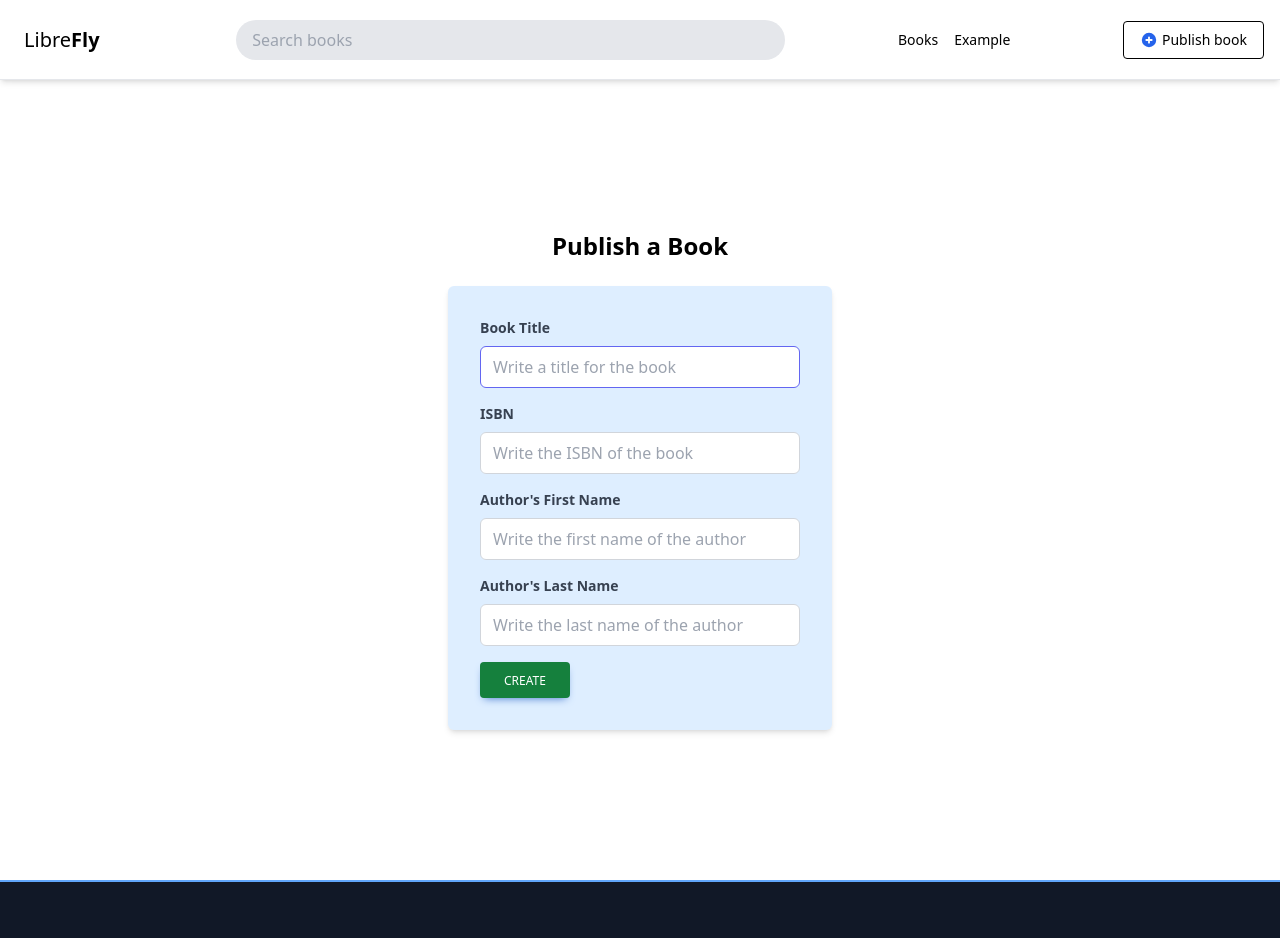
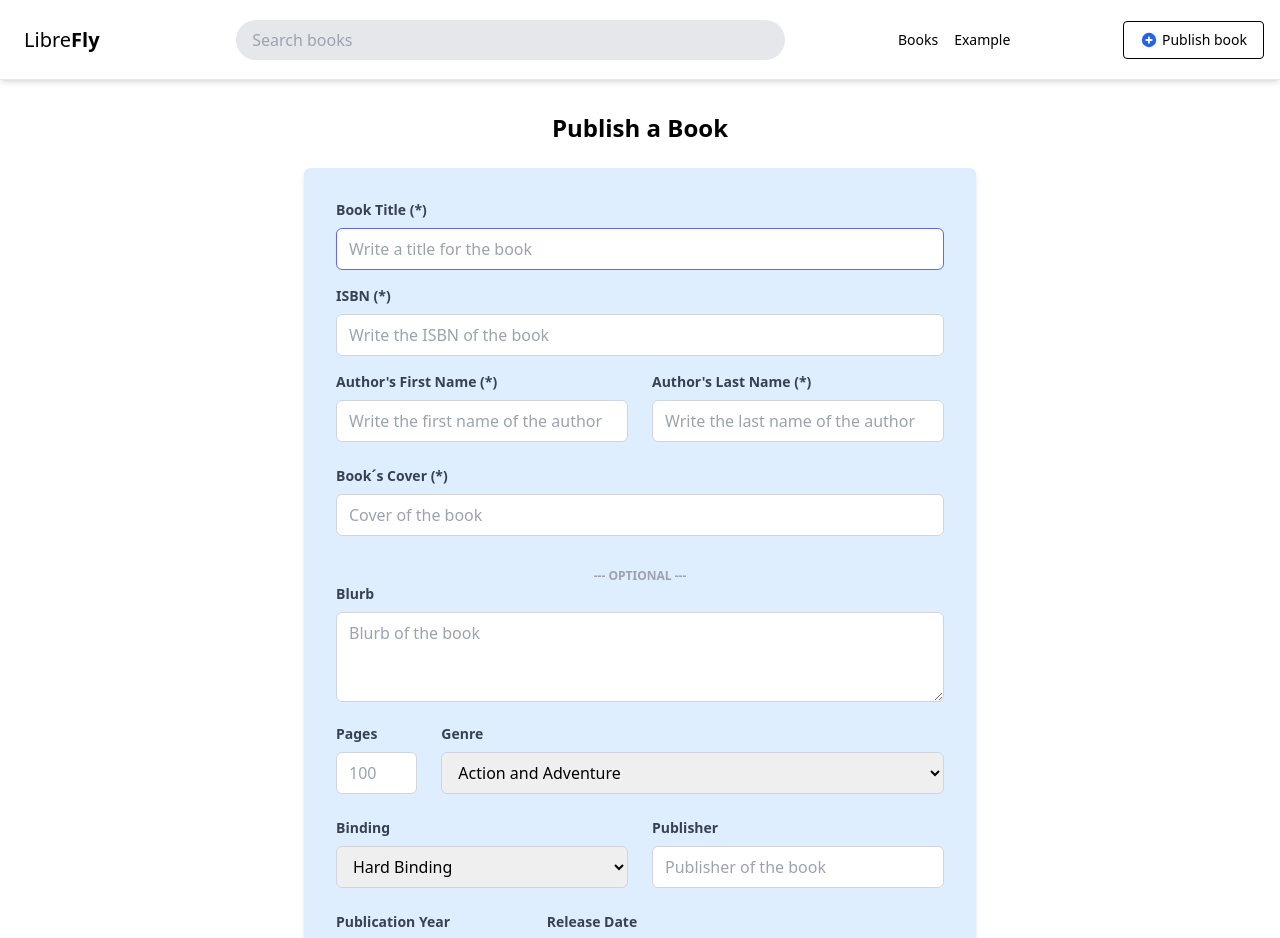
Before and after one commit to AJ-Romera/librefly-client, a React (Vite) app: page /new-book in a window 1280 px wide. Shown: the top 938 px of the page. Built offline with nearby package versions, Linux system fonts and the light colour scheme.

Commit message:
CHNG: Adds All the Form Imputs, Selects, etc of a Book

```diff
--- a/src/components/BookForm.tsx
+++ b/src/components/BookForm.tsx
@@ -5,6 +5,7 @@ import { toast } from "react-toastify";
 import { useNavigate, useParams } from "react-router-dom";
 
 type InputChange = ChangeEvent<HTMLInputElement | HTMLTextAreaElement>;
+type SelectChange = ChangeEvent<HTMLSelectElement>;
 type FormChange = FormEvent<HTMLFormElement>;
 
 const BookForm = () => {
@@ -16,9 +17,14 @@ const BookForm = () => {
     isbn: "",
     author_first_name: "",
     author_last_name: "",
+    cover: "",
   });
 
   const handleInputChange = (e: InputChange) => {
+    setBook({ ...book, [e.target.name]: e.target.value });
+  };
+
+  const handleSelectChange = (e: SelectChange) => {
     setBook({ ...book, [e.target.name]: e.target.value });
   };
 
@@ -43,8 +49,34 @@ const BookForm = () => {
   const getBook = async (id: string) => {
     try {
       const response = await bookService.getBook(id);
-      const { name, isbn, author_first_name, author_last_name } = response.data;
-      setBook({ name, isbn, author_first_name, author_last_name });
+      const {
+        name,
+        isbn,
+        author_first_name,
+        author_last_name,
+        cover,
+        blurb,
+        genre,
+        pages,
+        publisher,
+        binding,
+        year_of_publication,
+        release_date,
+      } = response.data;
+      setBook({
+        name,
+        isbn,
+        author_first_name,
+        author_last_name,
+        cover,
+        blurb,
+        genre,
+        pages,
+        publisher,
+        binding,
+        year_of_publication,
+        release_date,
+      });
     } catch (error) {
       console.error({ message: "Error: No book found with the given id" });
     }
@@ -57,13 +89,13 @@ const BookForm = () => {
   }, []);
 
   return (
-    <div className="flex justify-center items-center h-screen w-full">
+    <div className="flex justify-center items-center h-full w-full">
       <div className="container mx-auto py-8">
         <h2 className="text-2xl font-bold mb-6 text-center">
-          {params.id ? <h3>Edit Book</h3> : <h3>Publish a Book</h3>}
+          {params.id ? "Edit Book" : "Publish a Book"}
         </h2>
         <form
-          className="w-full max-w-sm mx-auto p-8 rounded-md shadow-md bg-blue-300/30"
+          className="w-full max-w-sm lg:max-w-2xl mx-auto p-8 rounded-md shadow-md bg-blue-300/30"
           id="form"
           onSubmit={handleSubmit}
         >
@@ -72,7 +104,7 @@ const BookForm = () => {
               className="block text-gray-700 text-sm font-bold mb-2"
               htmlFor="book-title"
             >
-              Book Title
+              Book Title (*)
             </label>
             <input
               className="w-full px-3 py-2 border border-gray-300 rounded-md focus:outline-none focus:border-indigo-500"
@@ -86,12 +118,13 @@ const BookForm = () => {
               onChange={handleInputChange}
             />
           </div>
+
           <div className="mb-4">
             <label
               className="block text-gray-700 text-sm font-bold mb-2"
               htmlFor="isbn"
             >
-              ISBN
+              ISBN (*)
             </label>
             <input
               className="w-full px-3 py-2 border border-gray-300 rounded-md focus:outline-none focus:border-indigo-500"
@@ -104,12 +137,14 @@ const BookForm = () => {
               onChange={handleInputChange}
             />
           </div>
-          <div className="mb-4">
+
+          <div className="flex flex-wrap -mx-3 mb-6">
+            <div className="w-full md:w-1/2 px-3 mb-6 md:mb-0">
               <label
                 className="block text-gray-700 text-sm font-bold mb-2"
                 htmlFor="author_first_name"
               >
-              Author's First Name
+                Author's First Name (*)
               </label>
               <input
                 className="w-full px-3 py-2 border border-gray-300 rounded-md focus:outline-none focus:border-indigo-500"
@@ -121,12 +156,12 @@ const BookForm = () => {
                 onChange={handleInputChange}
               />
             </div>
-          <div className="mb-4">
+            <div className="w-full md:w-1/2 px-3">
               <label
                 className="block text-gray-700 text-sm font-bold mb-2"
                 htmlFor="author_last_name"
               >
-              Author's Last Name
+                Author's Last Name (*)
               </label>
               <input
                 className="w-full px-3 py-2 border border-gray-300 rounded-md focus:outline-none focus:border-indigo-500"
@@ -139,6 +174,189 @@ const BookForm = () => {
                 onChange={handleInputChange}
               />
             </div>
+          </div>
+
+          <div className="mb-4">
+            <label
+              className="block text-gray-700 text-sm font-bold mb-2"
+              htmlFor="cover"
+            >
+              Book´s Cover (*)
+            </label>
+            <input
+              className="w-full px-3 py-2 border border-gray-300 rounded-md focus:outline-none focus:border-indigo-500"
+              id="cover"
+              type="text"
+              name="cover"
+              value={book.cover}
+              placeholder="Cover of the book"
+              required
+              onChange={handleInputChange}
+            />
+          </div>
+
+          <span className="flex items-center justify-center text-gray-400 text-xs font-semibold pt-4">
+            --- OPTIONAL ---
+          </span>
+
+          <div className="mb-4">
+            <label
+              className="block text-gray-700 text-sm font-bold mb-2"
+              htmlFor="blurb"
+            >
+              Blurb
+            </label>
+            <textarea
+              className="w-full px-3 py-2 border border-gray-300 rounded-md focus:outline-none focus:border-indigo-500"
+              id="blurb"
+              rows={3}
+              name="blurb"
+              value={book.blurb}
+              placeholder="Blurb of the book"
+              onChange={handleInputChange}
+            />
+          </div>
+
+          <div className="flex flex-wrap -mx-3 mb-6">
+            <div className="w-full md:w-2/12 px-3 mb-6 md:mb-0">
+              <label
+                className="block text-gray-700 text-sm font-bold mb-2"
+                htmlFor="pages"
+              >
+                Pages
+              </label>
+              <input
+                className="w-full px-3 py-2 border border-gray-300 rounded-md focus:outline-none focus:border-indigo-500"
+                id="pages"
+                type="number"
+                name="pages"
+                value={book.pages}
+                placeholder="100"
+                onChange={handleInputChange}
+              />
+            </div>
+            <div className="w-full md:w-10/12 px-3 mb-6 md:mb-0">
+              <label
+                className="block text-gray-700 text-sm font-bold mb-2"
+                htmlFor="genre"
+              >
+                Genre
+              </label>
+              <div className="relative">
+                <select
+                  className="w-full px-3 py-2 border border-gray-300 rounded-md focus:outline-none focus:border-indigo-500 focus:bg-white"
+                  id="genre"
+                  name="genre"
+                  value={book.genre}
+                  placeholder="Genre of the book"
+                  onChange={handleSelectChange}
+                >
+                  <option>Action and Adventure</option>
+                  <option>Classics</option>
+                  <option>Comic Book or Graphic Novel</option>
+                  <option>Detective and Mystery</option>
+                  <option>Fantasy</option>
+                  <option>Historical Fiction</option>
+                  <option>Horror</option>
+                  <option>Literary Fiction</option>
+                  <option>Romance</option>
+                  <option>Science Fiction (Sci-Fi)</option>
+                  <option>Short Stories</option>
+                  <option>Suspense and Thrillers</option>
+                  <option>Women's Fiction</option>
+                  <option>Biographies and Autobiographies</option>
+                  <option>Cookbooks</option>
+                  <option>Essays</option>
+                  <option>History</option>
+                  <option>Memoir</option>
+                  <option>Poetry</option>
+                  <option>Self-Help</option>
+                  <option>True Crime</option>
+                </select>
+              </div>
+            </div>
+          </div>
+
+          <div className="flex flex-wrap -mx-3 mb-6">
+            <div className="w-full md:w-1/2 px-3 mb-6 md:mb-0">
+              <label
+                className="block text-gray-700 text-sm font-bold mb-2"
+                htmlFor="binding"
+              >
+                Binding
+              </label>
+              <div className="relative">
+                <select
+                  className="w-full px-3 py-2 border border-gray-300 rounded-md focus:outline-none focus:border-indigo-500 focus:bg-white"
+                  id="binding"
+                  name="binding"
+                  value={book.binding}
+                  placeholder="Binding of the book"
+                  onChange={handleSelectChange}
+                >
+                  <option>Hard Binding</option>
+                  <option>Soft Binding</option>
+                  <option>Pocket Edition</option>
+                  <option>Ebook</option>
+                </select>
+              </div>
+            </div>
+            <div className="w-full md:w-1/2 px-3">
+              <label
+                className="block text-gray-700 text-sm font-bold mb-2"
+                htmlFor="publisher"
+              >
+                Publisher
+              </label>
+              <input
+                className="w-full px-3 py-2 border border-gray-300 rounded-md focus:outline-none focus:border-indigo-500"
+                id="publisher"
+                type="text"
+                name="publisher"
+                value={book.publisher}
+                placeholder="Publisher of the book"
+                onChange={handleInputChange}
+              />
+            </div>
+          </div>
+
+          <div className="flex flex-wrap -mx-3 mb-6">
+            <div className="w-full md:w-2/6 px-3 mb-6 md:mb-0">
+              <label
+                className="block text-gray-700 text-sm font-bold mb-2"
+                htmlFor="year_of_publication"
+              >
+                Publication Year
+              </label>
+              <input
+                className="w-full px-3 py-2 border border-gray-300 rounded-md focus:outline-none focus:border-indigo-500"
+                id="year_of_publication"
+                type="number"
+                name="year_of_publication"
+                value={book.year_of_publication}
+                placeholder="2023"
+                onChange={handleInputChange}
+              />
+            </div>
+            <div className="w-full md:w-2/3 px-3 mb-6 md:mb-0">
+              <label
+                className="block text-gray-700 text-sm font-bold mb-2"
+                htmlFor="release_date"
+              >
+                Release Date
+              </label>
+              <input
+                className="w-full px-3 py-2 border border-gray-300 rounded-md focus:outline-none focus:border-indigo-500"
+                id="release_date"
+                type="text"
+                name="release_date"
+                value={book.release_date}
+                placeholder="Release Date of the Book"
+                onChange={handleInputChange}
+              />
+            </div>
+          </div>
+
           {params.id ? (
             <button className="bg-green-500 inline-block rounded bg-primary px-6 pt-2.5 pb-2 text-xs font-medium uppercase leading-normal text-white shadow-[0_4px_9px_-4px_#3b71ca] transition duration-150 ease-in-out hover:bg-primary-600 hover:shadow-[0_8px_9px_-4px_rgba(59,113,202,0.3),0_4px_18px_0_rgba(59,113,202,0.2)] focus:bg-primary-600 focus:shadow-[0_8px_9px_-4px_rgba(59,113,202,0.3),0_4px_18px_0_rgba(59,113,202,0.2)] focus:outline-none focus:ring-0 active:bg-primary-700 active:shadow-[0_8px_9px_-4px_rgba(59,113,202,0.3),0_4px_18px_0_rgba(59,113,202,0.2)]">
               Update
@@ -148,12 +366,6 @@ const BookForm = () => {
               Create
             </button>
           )}
-          {/* <button
-            className="w-full bg-indigo-500 text-white text-sm font-bold py-2 px-4 rounded-md hover:bg-indigo-600 transition duration-300"
-            type="submit"
-          >
-            Register
-          </button> */}
         </form>
       </div>
     </div>
```
Also changed, not shown: src/ts-interfaces/Book.interfaces.ts (+8 -0 lines). Lines whose indentation alone changed are shown as unchanged.
